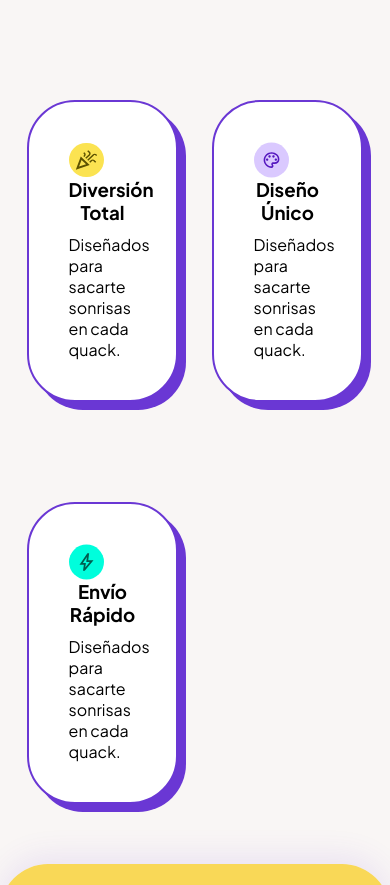
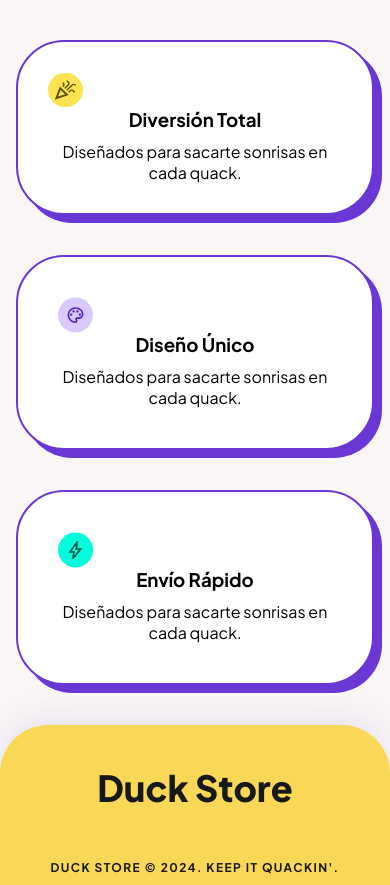
Before and after one commit to alvi103-png/DuckStore-team2, a plain HTML site: page index.html in a window 390 px wide. Shown: the part 824-1709 px from the top of the page. Drawn offline with Linux system fonts and the light colour scheme.

Commit message:
fix: section 2 CSS style fixed. Is responsive

```diff
--- a/CSS/style.css
+++ b/CSS/style.css
@@ -214,28 +214,17 @@ h1 {
 
 /* ESTILOS LANDING PAGE - MISION - CARDS*/
 
-.section2-mision {
-    display: grid;
-    /* Creamos 2 columnas iguales */
-    grid-template-columns: 1fr 1fr;
-    gap: 20px; /* Espacio entre cards */
-    padding: 20px;
-}
-
-.card-ds:nth-child(1) {
-  grid-column: span 2;
-}
-
 .minicard1{
   display: flex;
   position: relative;
   height: auto;
   width: 92%;
   max-width: 800px;
+  text-align: center;
 
   margin:2.5rem auto;
   flex-direction: column;
-  padding: 40px;
+  padding: 30px;
   overflow: hidden;
   background-color: var(--white);
   z-index: 1;
@@ -254,6 +243,7 @@ h1 {
   height: auto;
   width: 92%;
   max-width: 800px;
+  text-align: center;
 
   margin:2.5rem auto;
   flex-direction: column;
@@ -276,6 +266,7 @@ h1 {
   height: auto;
   width: 92%;
   max-width: 800px;
+  text-align: center;
 
   margin:2.5rem auto;
   flex-direction: column;
```
